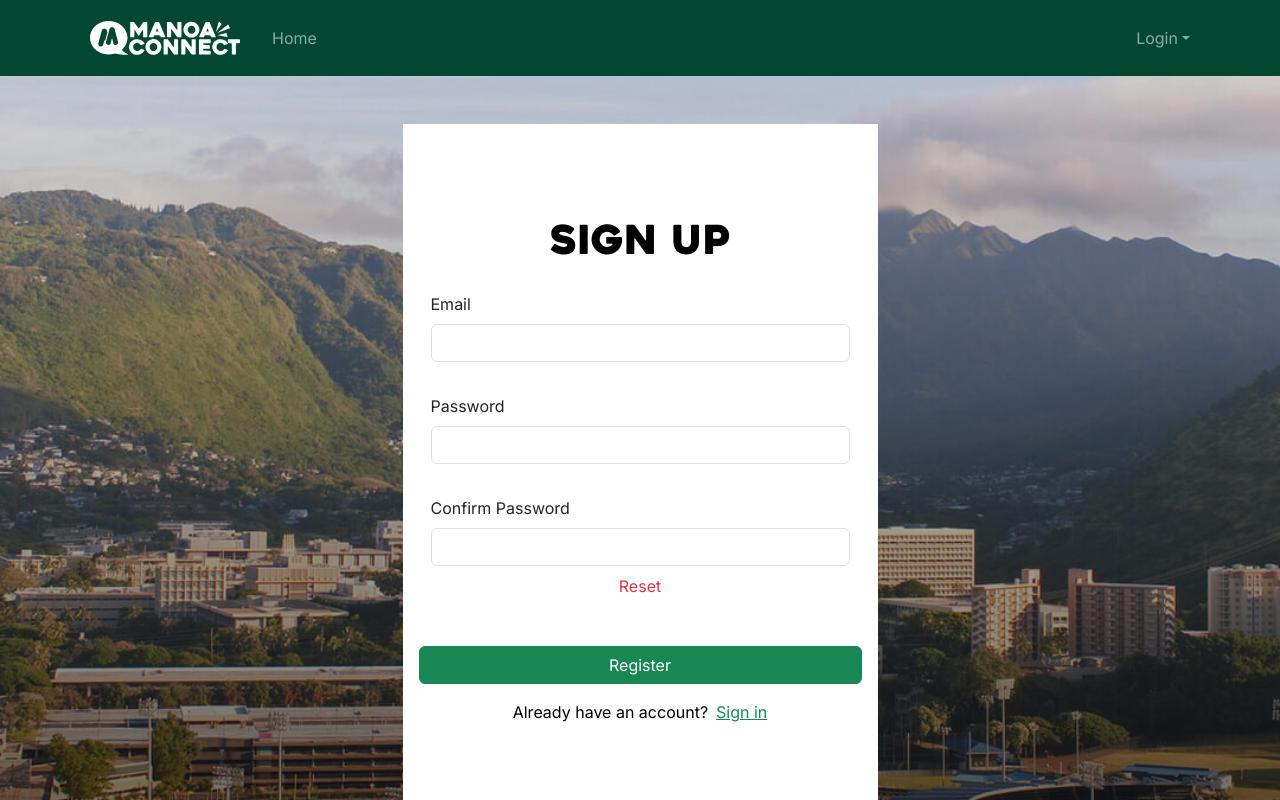
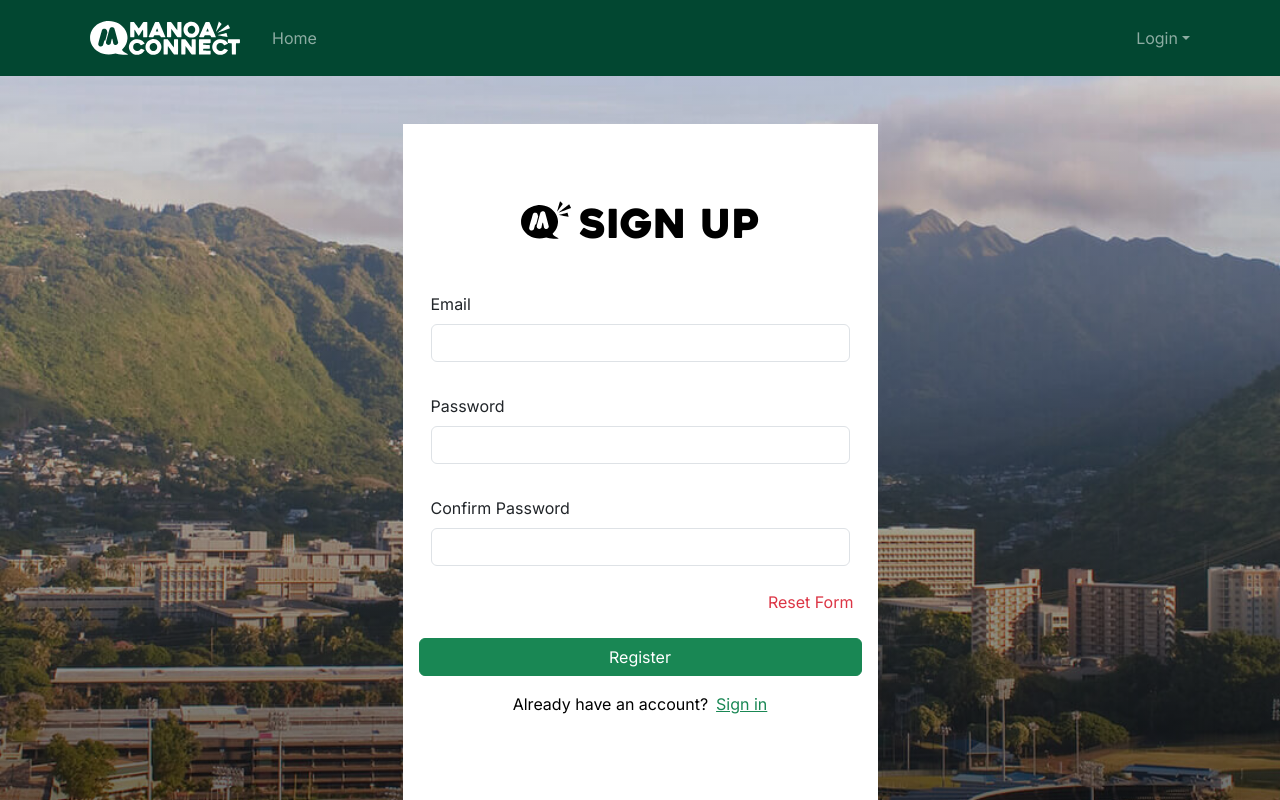
Before and after one commit to manoa-connect/manoa-connect, a Next.js app: page /auth/signup in a window 1280 px wide. Shown: the top 800 px of the page. Built offline with nearby package versions, Linux system fonts and the light colour scheme; no server answers.

Commit message:
Add Profile schema

```diff
--- a/src/app/auth/signup/page.tsx
+++ b/src/app/auth/signup/page.tsx
@@ -4,8 +4,9 @@ import { signIn } from 'next-auth/react';
 import { useForm } from 'react-hook-form';
 import { yupResolver } from '@hookform/resolvers/yup';
 import * as Yup from 'yup';
-import { Card, Col, Container, Button, Form, Row, Nav } from 'react-bootstrap';
+import { Card, Col, Container, Button, Form, Row, Nav, Navbar, Image } from 'react-bootstrap';
 import { createUser } from '@/lib/dbActions';
+import logo from "../../../../public/assets/manoa-connect_logo.svg";
 
 type SignUpForm = {
   email: string;
@@ -49,7 +50,10 @@ const SignUp = () => {
         <Container className="py-5">
           <Row className="justify-content-center">
             <Col xs={5} className="bg-white pb-5 mb-5 my-auto">
-              <h1 className="text-center text-black text-heavitas mt-5 pt-5">Sign Up</h1>
+              <Navbar className="pt-5 justify-content-center align-middle text-center">
+                <Image src={logo.src} width="50px" alt="Manoa Connect" className="my-auto"/>
+                <Navbar.Text className="text-center text-black text-heavitas h1 mt-4 ms-2">Sign Up</Navbar.Text>
+              </Navbar>
                   <Form onSubmit={handleSubmit(onSubmit)}>
                     <Form.Group className="form-group p-3">
                       <Form.Label>Email</Form.Label>
@@ -80,11 +84,11 @@ const SignUp = () => {
                       <div className="invalid-feedback">{errors.confirmPassword?.message}</div>
                     </Form.Group>
                     <Row>
-                        <Nav.Link type="button" onClick={() => reset()} className="link-danger float-right text-center hover-line">
-                              Reset
+                        <Nav.Link type="button" onClick={() => reset()} className="link-danger text-end pe-4 pt-3 hover-line">
+                              Reset Form
                             </Nav.Link>
                       </Row>
-                    <Container className="px-3 pt-5">
+                    <Container className="px-3 pt-4">
                       <Row>
                           <Button type="submit" className="btn btn-success">
                             Register
--- a/src/app/globals.css
+++ b/src/app/globals.css
@@ -92,7 +92,7 @@ body {
 .fade-out {
   animation: appear-fade linear;
   animation-timeline: view();
-  animation-range: entry cover 20%;
+  animation-range: entry cover 80%;
   opacity: 0;
 }
 
```
Also changed, not shown: config/settings.development.json (+6 -2 lines), src/app/auth/signin/page.tsx (+6 -2 lines), 1 other file (tests, documents, lock files or other folders).
